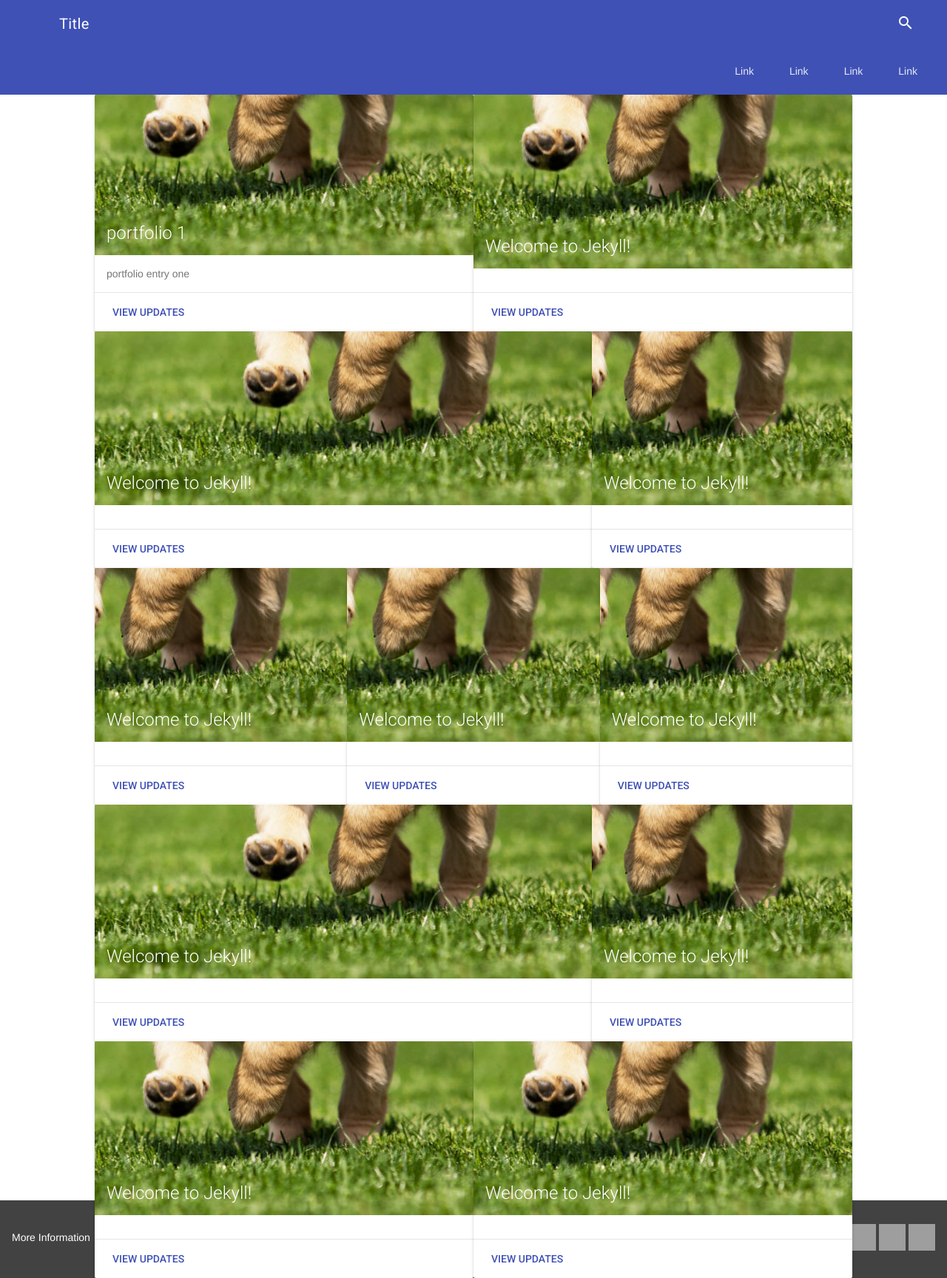
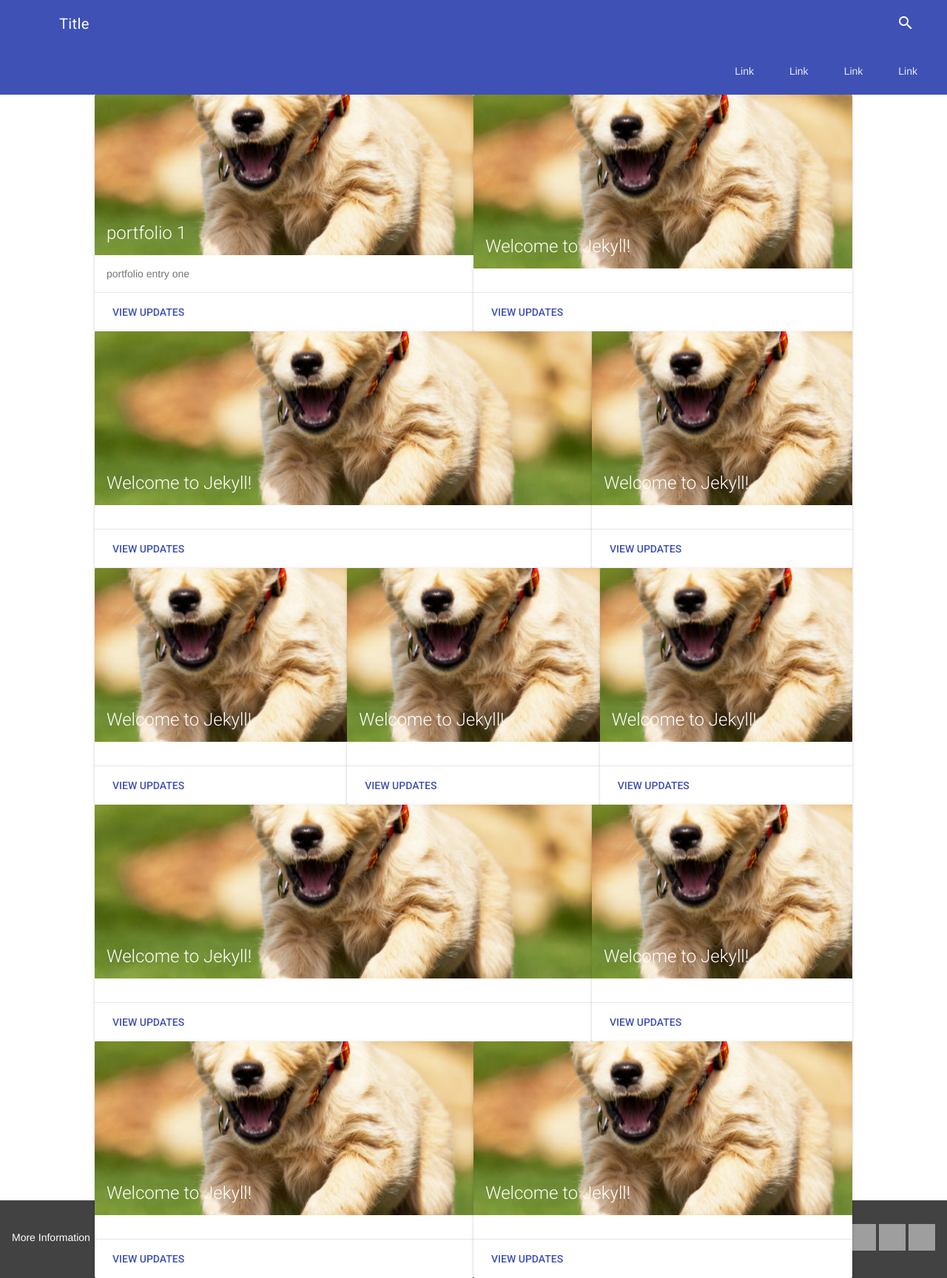
Before and after one commit to yd8266uj/portfolio, a Jekyll site: the page built from index.html, in a window 1280 px wide. Shown: the whole page at 74% size. Built offline with Jekyll 4.4.1, drawn with Linux system fonts in a browser that asks for light colours.

Commit message:
ceneter dog

```diff
--- a/css/default.sass
+++ b/css/default.sass
@@ -34,4 +34,4 @@
 
 .demo-card-square > .mdl-card__title
   color: #fff
-  background: url('../assets/img/dog.jpg') bottom right 15% no-repeat #46B6AC
+  background: url('../assets/img/dog.jpg') center no-repeat #46B6AC
```
